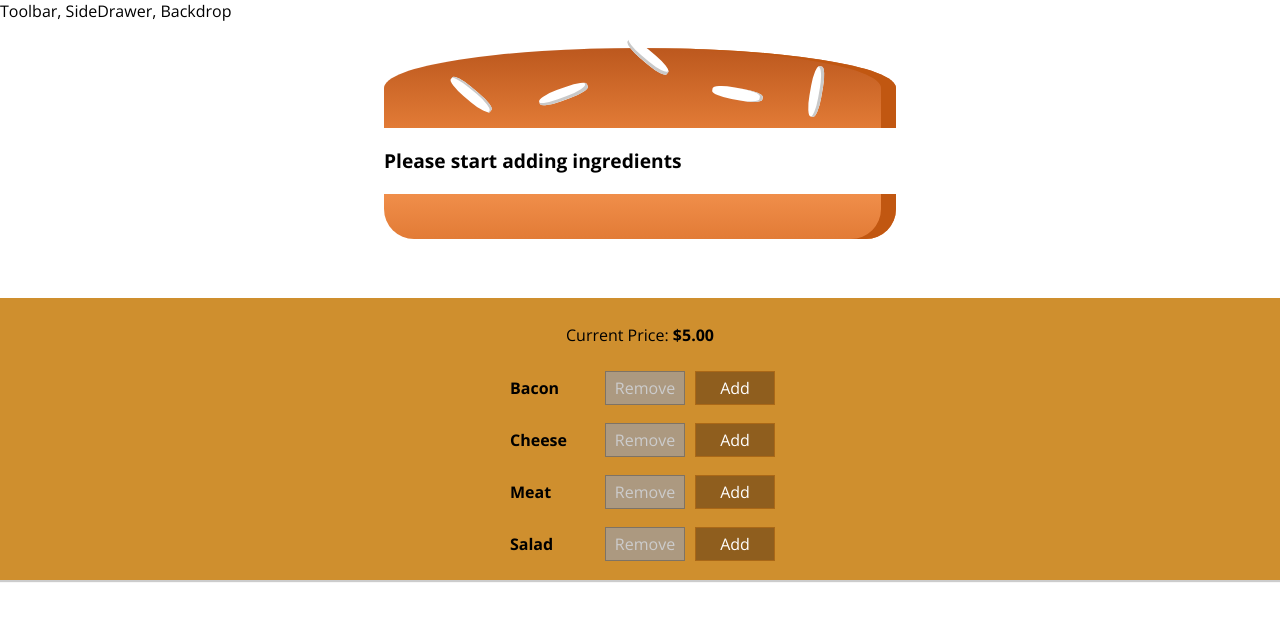
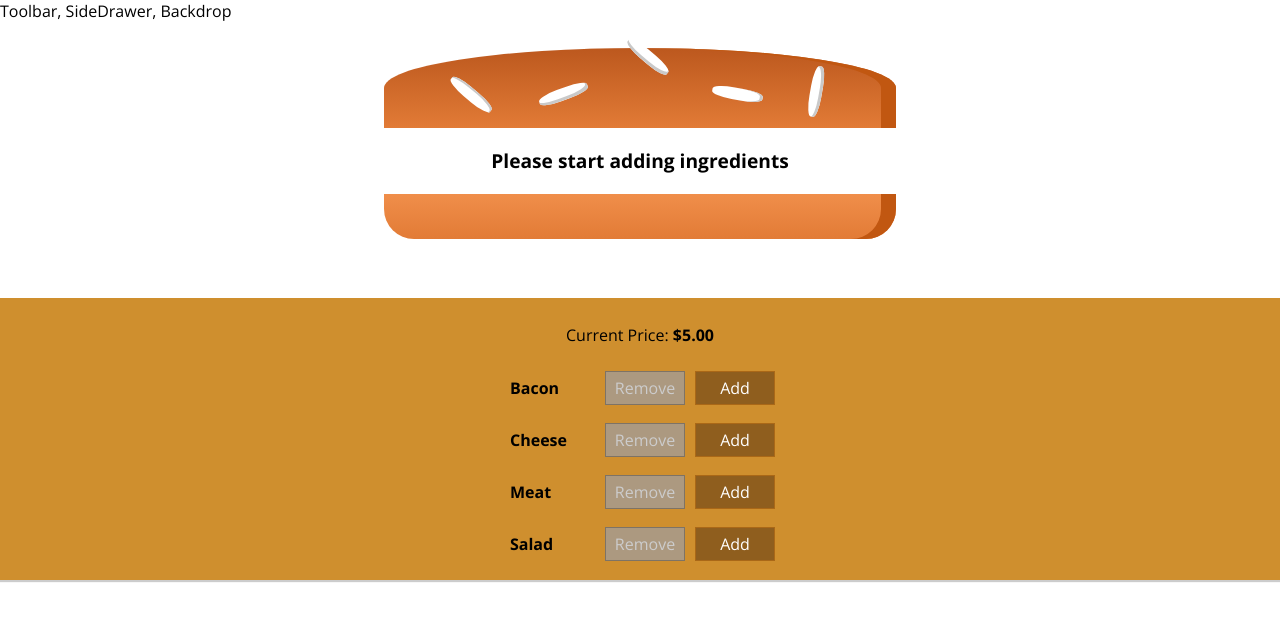
Before and after one commit to Elizabeth-marie/BurgerBuilder, a React app: page / in a window 1280 px wide. Shown: the top 620 px of the page. Built offline with nearby package versions, Linux system fonts and the light colour scheme.

Commit message:
text centered when no ingredients

```diff
--- a/src/Components/Burger/Burger.css
+++ b/src/Components/Burger/Burger.css
@@ -14,6 +14,10 @@
   display: block;
   margin-left: auto;
   margin-right: auto;
+}
+
+.Instructions {
+  text-align: center;
 }
 
 @media (min-width: 500px) and (min-heght: 400px) {
--- a/src/Components/Burger/Burger.js
+++ b/src/Components/Burger/Burger.js
@@ -16,7 +16,7 @@ const Burger = (props) => {
     }, [])
 
   if (!transformedIngredients.length) {
-    transformedIngredients = <p>Please start adding ingredients</p>
+    transformedIngredients = <p className={classes.Instructions}>Please start adding ingredients</p>
   }
   return (
     <div className={classes.BurgerContainer}>
```
